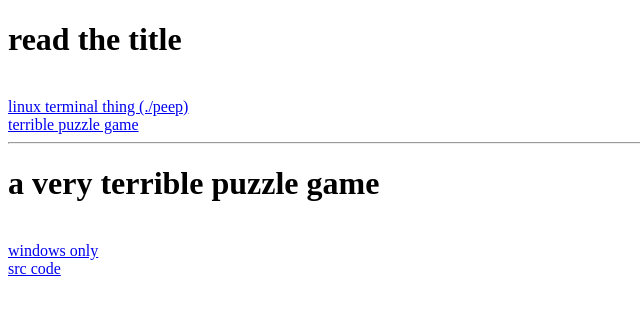
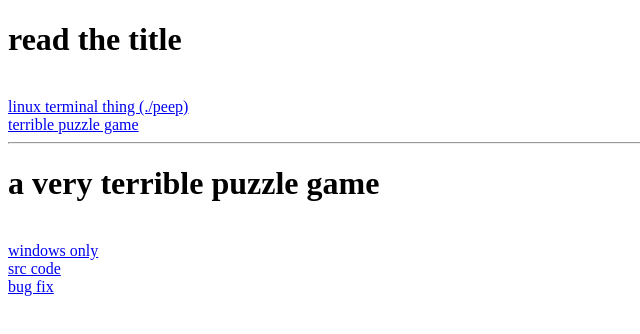
Before and after one commit to PaxtonPenguin/paxtonpenguin.github.io, a plain HTML site: page files/index.html in a window 1280 px wide. Shown: the full height of the page, 0-640 px from the left. Drawn offline with Linux system fonts and the light colour scheme.

Commit message:
terrible

```diff
--- a/files/index.html
+++ b/files/index.html
@@ -15,5 +15,7 @@
     <a href="a very terrible puzzle game.exe"> windows only </a>
     <br>
     <a href="a very terrible puzzle game.gm81"> src code </a>
+    <br>
+    <a href="a bug fixed terrible puzzle game.exe"> bug fix </a>
 </body>
 </html>
```
Also changed, not shown: 1 other file.
